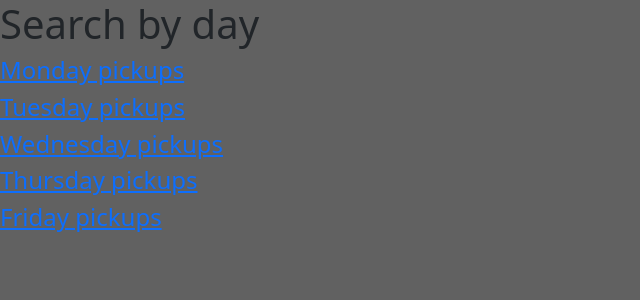
After one commit to dtulpa16/Django_Trash_Collector, a Django app: template trash_collector/employees/templates/employees/search_by_day.html in a window 1280 px wide. The commit adds this page. Shown: the top 300 px of the page, without its empty margins (0-640 px from the left). Run offline with Django 3.2, Linux system fonts and the light colour scheme; the template is opened without the code that fills it, so the values that code supplies are empty; some libraries are stand-ins or nearby versions.

Commit message:
added page for searching customers on specific days

```diff
--- a/trash_collector/employees/templates/employees/index.html
+++ b/trash_collector/employees/templates/employees/index.html
@@ -6,11 +6,12 @@
   {% if user.is_authenticated %}
     Hello Employee {{ user.username }}!
     <h2><a href= "{% url 'employees:todays_pickups' %}">Todays pickups</a></h2>
-    <h4><a href= "{% url 'employees:filter' 'Monday' %}">Monday pickups</a></h4>
+    <h2><a href= "{% url 'employees:search_by_day' %}">Search pickups by specific day</a></h2>
+    <!-- <h4><a href= "{% url 'employees:filter' 'Monday' %}">Monday pickups</a></h4>
     <h4><a href= "{% url 'employees:filter' 'Tuesday' %}">Tuesday pickups</a></h4>
     <h4><a href= "{% url 'employees:filter' 'Wednesday' %}">Wednesday pickups</a></h4>
     <h4><a href= "{% url 'employees:filter' 'Thursday' %}">Thursday pickups</a></h4>
-    <h4><a href= "{% url 'employees:filter' 'Friday' %}">Friday pickups</a></h4>
+    <h4><a href= "{% url 'employees:filter' 'Friday' %}">Friday pickups</a></h4> -->
   {% else %}
     <p>You are at the employee index, but you are not logged in.</p>
     <a href="{% url 'login' %}">Log In</a>
--- /dev/null
+++ b/trash_collector/employees/templates/employees/search_by_day.html
@@ -0,0 +1,11 @@
+{% extends 'base.html' %}
+
+{% block title %}{% block header %} Search by day {% endblock %}{% endblock %}
+
+{% block content %}
+    <h4><a href= "{% url 'employees:filter' 'Monday' %}">Monday pickups</a></h4>
+    <h4><a href= "{% url 'employees:filter' 'Tuesday' %}">Tuesday pickups</a></h4>
+    <h4><a href= "{% url 'employees:filter' 'Wednesday' %}">Wednesday pickups</a></h4>
+    <h4><a href= "{% url 'employees:filter' 'Thursday' %}">Thursday pickups</a></h4>
+    <h4><a href= "{% url 'employees:filter' 'Friday' %}">Friday pickups</a></h4>
+  {% endblock %}
--- a/trash_collector/employees/urls.py
+++ b/trash_collector/employees/urls.py
@@ -13,4 +13,5 @@ urlpatterns = [
     path('new/',views.create, name = 'create'),
     path('todays_pickups/', views.todays_pickups, name = 'todays_pickups'),
     path('filter/<str:day_of_week>/', views.filter, name = 'filter'),
+    path('search_by_day/', views.search_by_day, name = 'search_by_day')
 ]
```
Also changed, not shown: trash_collector/employees/views.py (+3 -13 lines).
